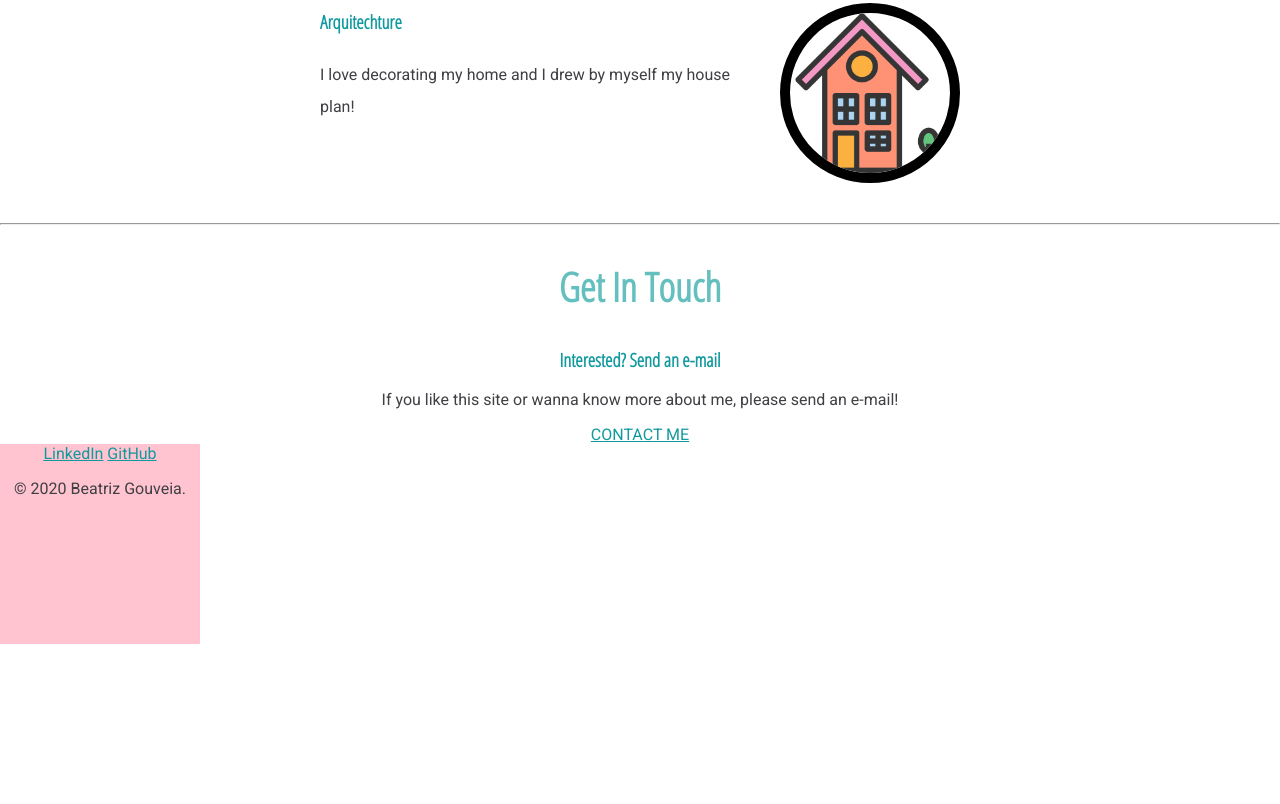
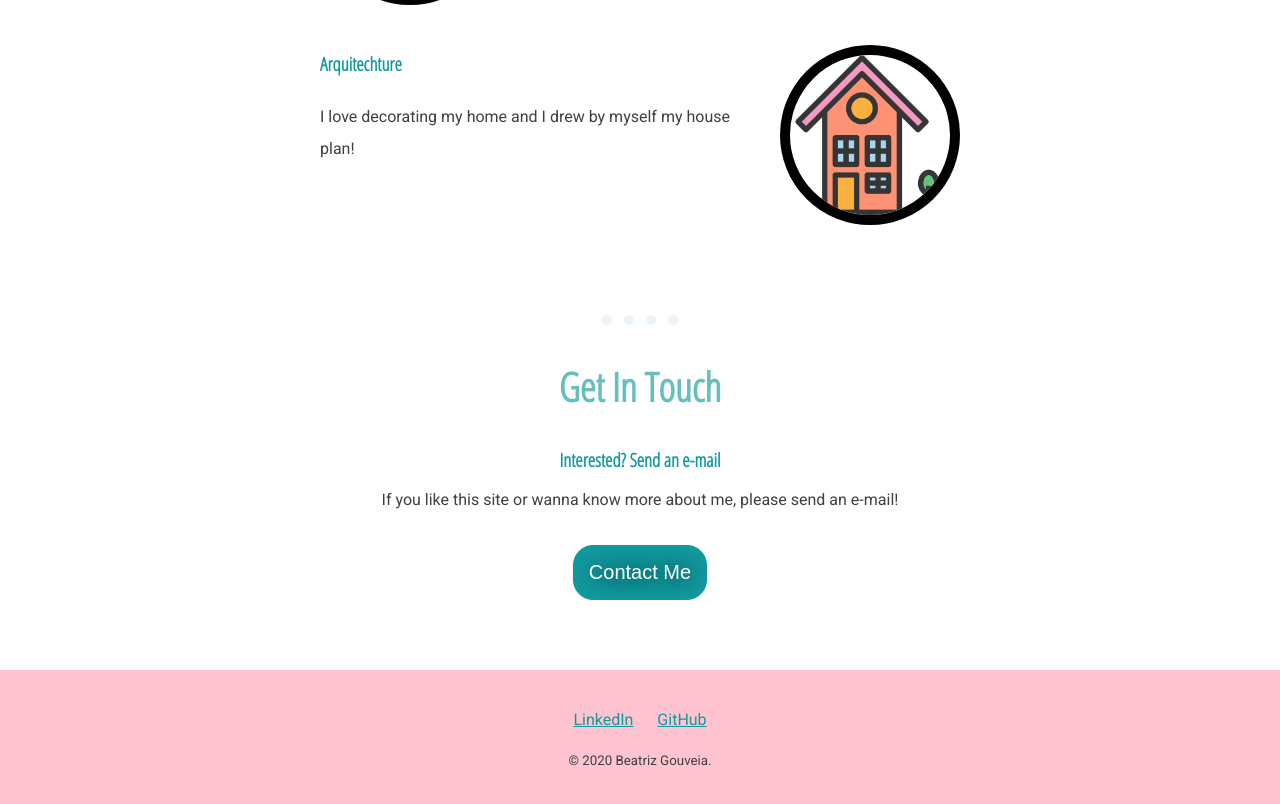
Before and after one commit to beatrizgouv/CSS-my-site, a plain HTML site: page index.html in a window 1280 px wide. Shown: the part 1664-2468 px from the top of the page. Before the commit the page ends 2308 px from the top, so only its background shows below. Drawn offline with Linux system fonts and the light colour scheme.

Commit message:
colocado bottao, organizacao das divs e estilos da hr

```diff
--- a/CSS/styles.css
+++ b/CSS/styles.css
@@ -31,7 +31,14 @@ p{
 
 
 }
+hr{
+    color: #EAF6F6;
+    border-style: dotted;
+    width: 6%;
+    height: 0px;
+    border-width: 0px 0px 10px ;
 
+}
 .mid-container img{
     height: 400px;
     width: 400px;
@@ -50,10 +57,15 @@ a {
     background-color:#f4f6ff;
     position: relative;
     padding-top: 100px;
+
 }
 .top-container h2{
     font-weight: normal;
     line-height: 2;
+}
+
+.profile{
+    margin-bottom: 50px;
 }
 
 .profile img{
@@ -66,9 +78,22 @@ a {
 
 .bottom-container{
     background-color: #FFC4D0;
-    height: 200px;
-    width: 200px;
+    padding: 40px;
+
 }
+
+.bottom-container p{
+    font-size: smaller;
+    padding-top: 10px;
+
+
+}
+
+.footer-link{
+    padding: 10px;
+
+}
+
 
 .top-cloud{
     position: absolute;
@@ -81,7 +106,9 @@ a {
    left: 300px;
    bottom: 300px;
 }
-
+.skills{
+    margin-bottom: 150px;
+}
 .skill-row{
     width: 50%;
     margin: 100px auto 100px auto;
@@ -96,9 +123,45 @@ a {
     float: left;
     margin-right: 30px;
 }
+.contact-me{
+    margin-bottom: 50px;
+}
 
 .home-img{
     float: right;
     margin-left: 30px;
 
 }
+
+.BUTTON_YXO {
+-webkit-border-radius: 20px;
+ -moz-border-radius: 20px;
+ border-radius: 20px;
+ color: #FFFFFF;
+ font-family: sans-serif;
+ font-size: 20px;
+ font-weight: 100;
+ padding: 15px;
+ background-color: #11999E;
+ text-shadow: 1px 1px 20px #000000;
+ border: solid #11999E 1px;
+ text-decoration: none;
+ display: inline-block;
+ cursor: pointer;
+ text-align: center;
+ margin: 20px;
+}
+
+.BUTTON_YXO:hover {
+ border: solid #11999E 1px;
+ background: #11999E;
+ background-image: -webkit-linear-gradient(top, #11999E, #11999E);
+ background-image: -moz-linear-gradient(top, #11999E, #11999E);
+ background-image: -ms-linear-gradient(top, #11999E, #11999E);
+ background-image: -o-linear-gradient(top, #11999E, #11999E);
+ background-image: linear-gradient(to bottom, #11999E, #11999E);
+ -webkit-border-radius: 20px;
+ -moz-border-radius: 20px;
+ border-radius: 20px;
+ text-decoration: none;
+}
--- a/index.html
+++ b/index.html
@@ -43,7 +43,7 @@
           <h2>Get In Touch</h2>
           <h3>Interested? Send an e-mail</h3>
           <p>If you like this site or wanna know more about me, please send an e-mail!</p>
-          <a class="btn" href="mailto:biiia.gouveia@gmail.com">CONTACT ME</a>
+          <a class="BUTTON_YXO"  href="mailto:biiia.gouveia@gmail.com">Contact Me</a>
         </div>
       </div>
 
```
